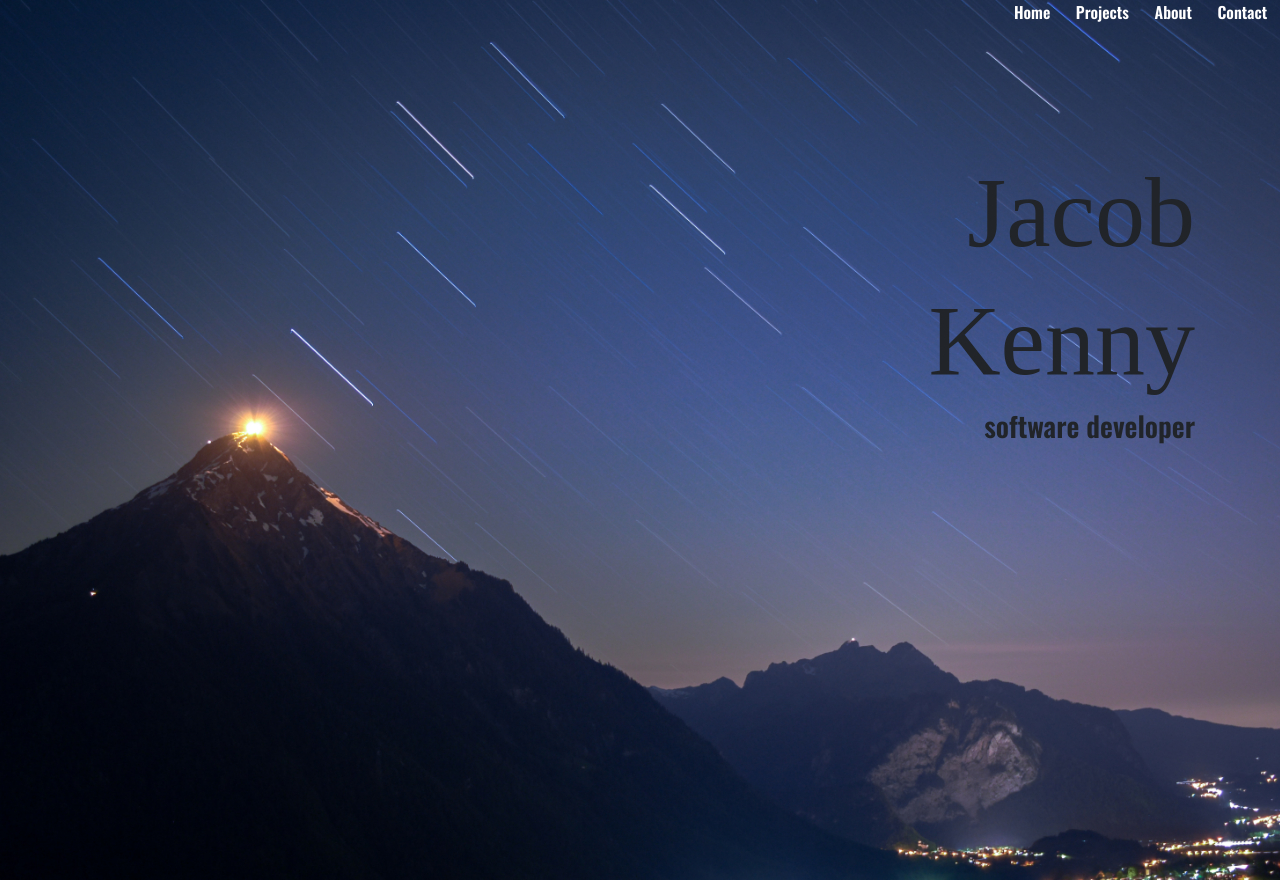
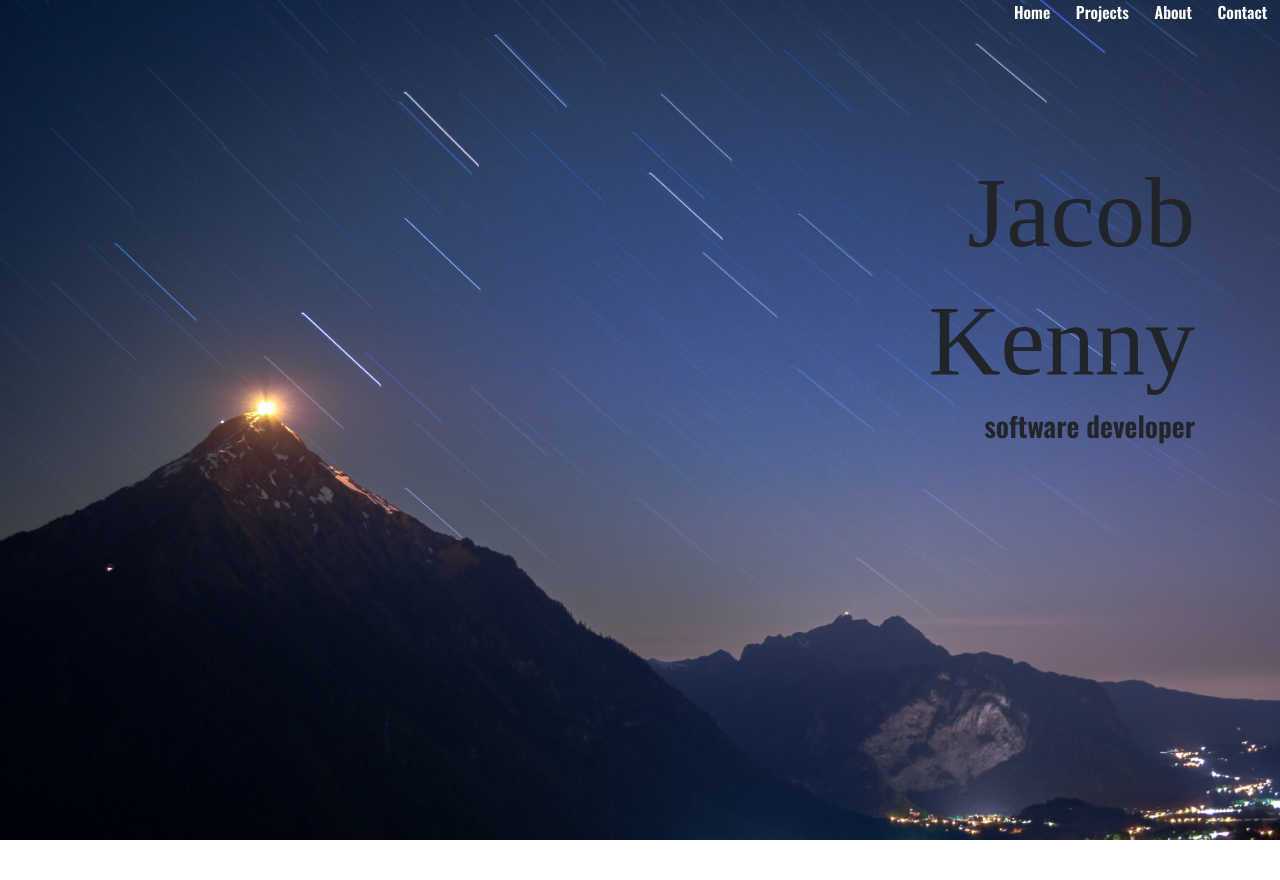
Before and after one commit to kennja05/personal-site, a React (Create React App) app: page / in a window 1280 px wide. After the commit the page ends 840 px from the top, so only its background shows below. Built offline with nearby package versions, Linux system fonts and the light colour scheme; a web font is replaced by a local one.

Commit message:
updated project page to resolve warnings

```diff
--- a/src/App.css
+++ b/src/App.css
@@ -1,3 +1,11 @@
+html{
+  height: 100%;
+}
+
+body{
+  min-height: 100%;
+}
+
 .App {
   text-align: center;
   background-image: url('./backgroundImage.jpg');
@@ -5,14 +13,10 @@
   background-position: center center;
   /* background-repeat: no-repeat; */
   margin: auto;
-  height: 110vh;
+  height: 105vh;
   width: 100%;
 }
 
-#root{
-  background-color: linear-gradient(rgb(19, 37, 69));
-
-}
 
 @media (prefers-reduced-motion: no-preference) {
   .App-logo {
@@ -95,6 +99,7 @@
   text-align: left;
   padding-left: 2%;
   font-family: 'Oswald';
+  /* overflow: scroll; */
 }
 
 .project-content{
@@ -117,6 +122,7 @@
   position: sticky;
   position: -webkit-sticky; /* Safari */
   top: 0;
+  /* display: inline-block; */
 }
 
 .about-page{
@@ -127,6 +133,7 @@
   display: flex;
   flex-direction: column;
   align-items: center;
+  overflow: scroll;
 }
 #profile-picture{
   margin: 20px;
--- a/src/Projects.js
+++ b/src/Projects.js
@@ -12,9 +12,9 @@ const Projects = () => {
                     <iframe
                         className='media-object'
                         width="560" height="315" src="https://www.youtube.com/embed/SgrQfCzyd_o"
-                        title='states-game-demo' frameborder="0"
+                        title='states-game-demo' frameBorder="0"
                         allow="accelerometer; autoplay; encrypted-media; gyroscope; picture-in-picture"
-                        allowfullscreen='true'>
+                        allowFullScreen={true}>
                     </iframe>
                 </div>
 
@@ -23,9 +23,9 @@ const Projects = () => {
                     <iframe
                         className='media-object'
                         width="560" height="315" src="https://www.youtube.com/embed/BNmb7fpG_LQ"
-                        title='image-scrambler-game-demo' frameborder="0"
+                        title='image-scrambler-game-demo' frameBorder="0"
                         allow="accelerometer; autoplay; encrypted-media; gyroscope; picture-in-picture"
-                        allowfullscreen='true'>
+                        allowFullScreen={true}>
                     </iframe>
                 </div>
 
@@ -38,9 +38,9 @@ const Projects = () => {
                     <iframe
                         className='media-object'
                         width="560" height="315" src="https://www.youtube.com/embed/a4EL71uBcW8"
-                        title='trip-tracker-demo' frameborder="0"
+                        title='trip-tracker-demo' frameBorder="0"
                         allow="accelerometer; autoplay; encrypted-media; gyroscope; picture-in-picture"
-                        allowfullscreen='true'>
+                        allowFullScreen={true}>
                     </iframe>
                 </div>
 
@@ -49,9 +49,9 @@ const Projects = () => {
                     <iframe
                         className='media-object'
                         width="560" height="315" src="https://www.youtube.com/embed/zBp52ufZFWQ"
-                        title='converter-demo' frameborder="0"
+                        title='converter-demo' frameBorder="0"
                         allow="accelerometer; autoplay; encrypted-media; gyroscope; picture-in-picture"
-                        allowfullscreen='true'>
+                        allowFullScreen={true}>
                     </iframe>
                 </div>
 
```
